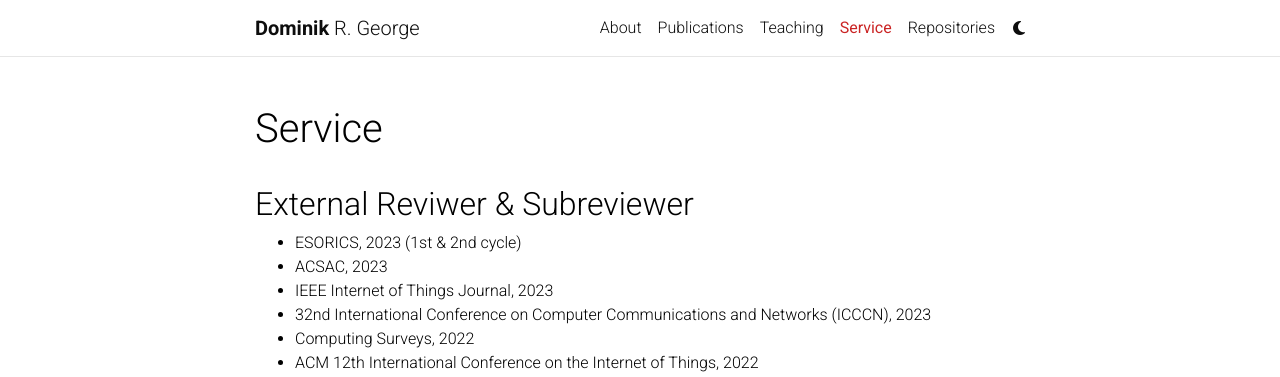
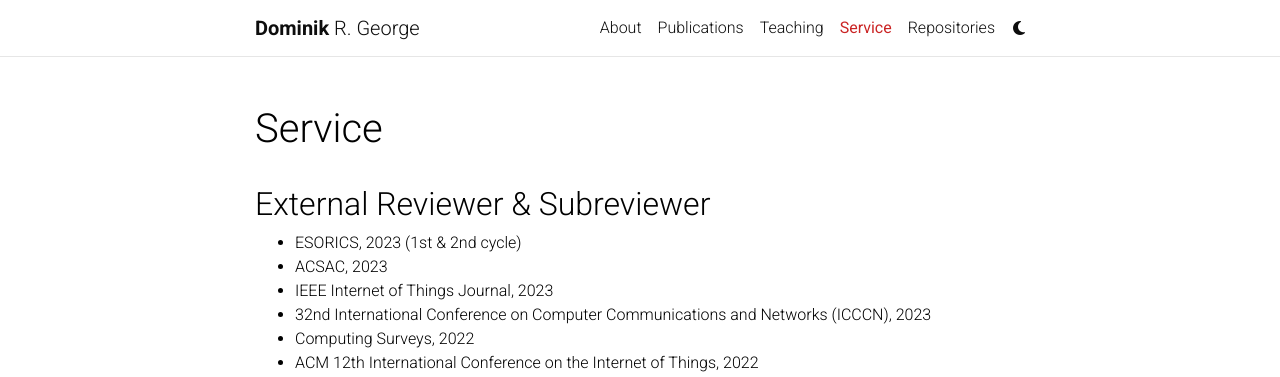
Before and after one commit to DominikRoy/DominikRoy.github.io, a Jekyll site: the page built from _pages/service.md, in a window 1280 px wide. Shown: the top 377 px of the page. Built offline with Jekyll 4.4.1, drawn with Linux system fonts in a browser that asks for light colours; comment, search, counter and statistics services are not loaded; a style sheet for code colours, icons or effects is not loaded.

```diff
--- a/_pages/service.md
+++ b/_pages/service.md
@@ -9,7 +9,7 @@
 ---
 
 <!-- pages/service.md -->
-## External Reviwer & Subreviewer
+## External Reviewer & Subreviewer
 - ESORICS, 2023 (1st & 2nd cycle) <!--3 papers-->
 - ACSAC, 2023 <!-- 2 papers-->
 - IEEE Internet of Things Journal, 2023
```
